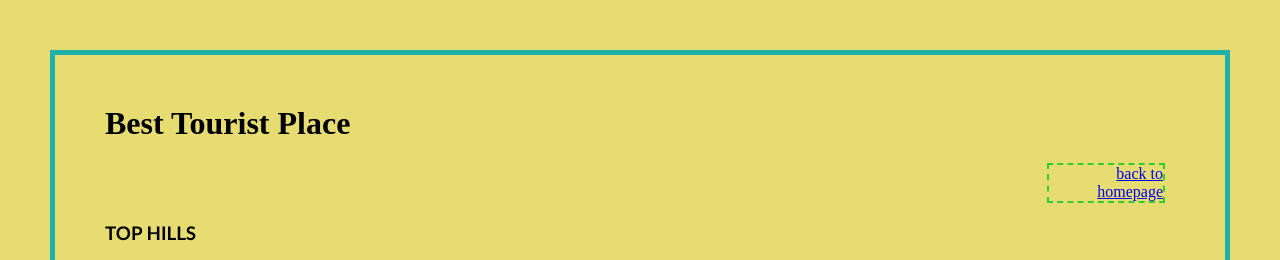
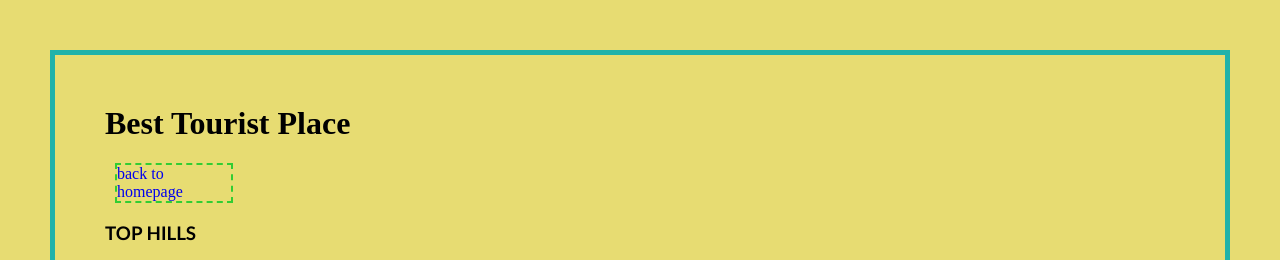
Before and after one commit to Santysakthi/Tourism-site, a plain HTML site: page tt.places.html in a window 1280 px wide. Shown: the top 260 px of the page. Drawn offline with Linux system fonts and the light colour scheme.

Commit message:
Update tt.places.html

```diff
--- a/tt.places.html
+++ b/tt.places.html
@@ -16,11 +16,11 @@
            font-family: 'Gill Sans', 'Gill Sans MT', Calibri, 'Trebuchet MS', sans-serif;
         }
         #home{
-            text-align: right;
+            text-align:left;
             text-decoration: none;
             border: 2px dashed limegreen ;
              margin: 10px ;
-             margin-left: 88%;
+             margin-right: 88%;
         }
         #home:hover{
             background-color: peru;
@@ -31,6 +31,9 @@
             margin: 50px 50px;
             border: 5px solid lightseagreen;
             min-width:900px;
+        }
+        a{
+            text-decoration:none;
         }
 
     </style>
```
